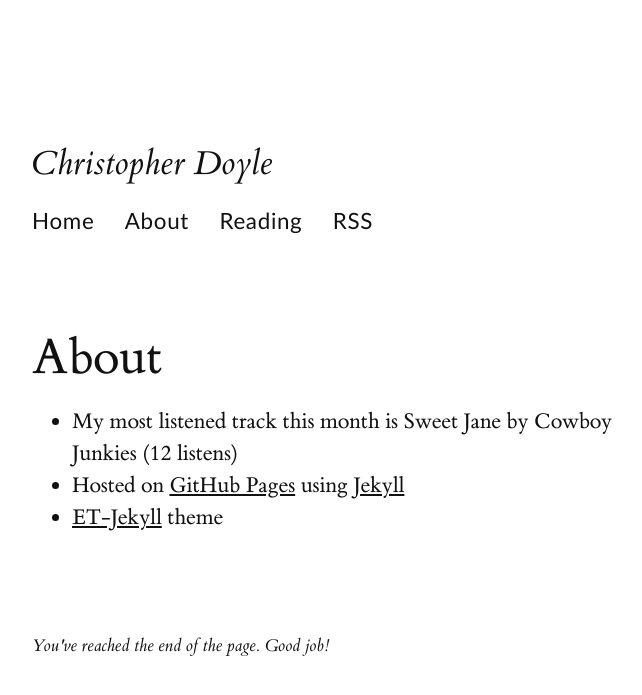
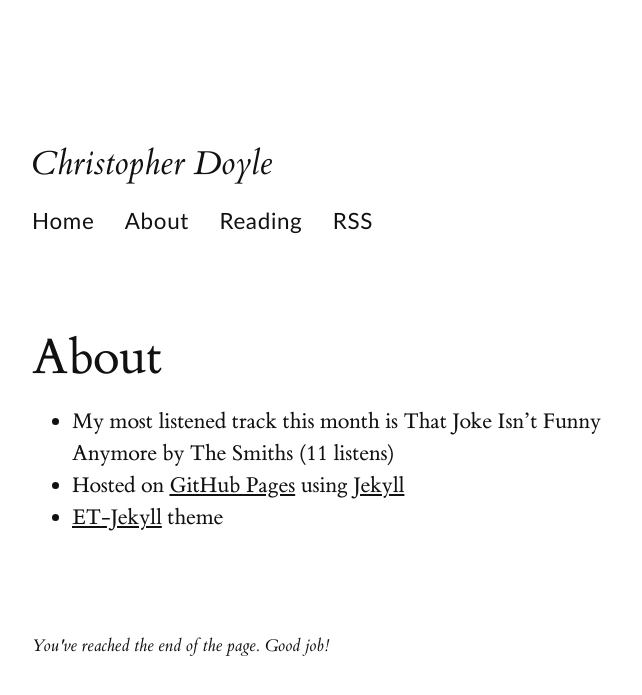
Before and after one commit to christopherdoyle/christopherdoyle.github.io, a Jekyll site: the page built from about.md, in a window 1280 px wide. Shown: the top 695 px of the page, without its empty margins (128-770 px from the left). Built offline with Jekyll 4.4.1, drawn with Linux system fonts in a browser that asks for light colours.

Commit message:
Updated config with latest top track from last.fm

```diff
--- a/_config.yml
+++ b/_config.yml
@@ -10,7 +10,7 @@ sass:
   style: compressed
 title: Christopher Doyle
 top_track:
-  artist: Cowboy Junkies
-  name: Sweet Jane
-  playcount: 12
+  artist: The Smiths
+  name: That Joke Isn't Funny Anymore
+  playcount: 11
 url: https://christopherdoyle.github.io/
```
